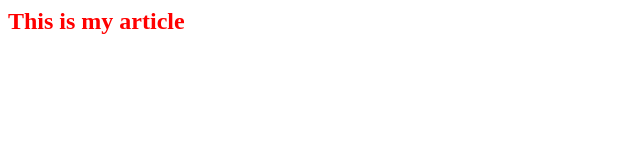
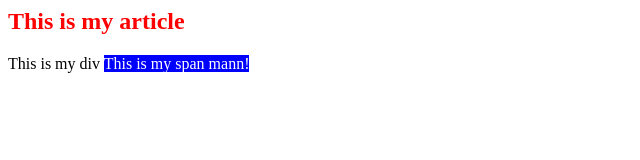
Before and after one commit to estudios-github/gitFacilito, a plain HTML site: page index.html in a window 1280 px wide. Shown: the whole page, without its empty margins (0-640 px from the left). Drawn offline with Linux system fonts and the light colour scheme.

Commit message:
so coloco el span con un color

```diff
--- a/index.html
+++ b/index.html
@@ -3,3 +3,10 @@
 <article>
 	<h1>This is my article</h1>
 </article>
+
+<div>
+	This is my div
+	<span>This is my span mann!</span>
+
+
+</div>
--- a/style.css
+++ b/style.css
@@ -1,3 +1,8 @@
 article{
 	color:red;
 }
+
+span{
+	background: blue;
+	color:white;
+}
```
Also changed, not shown: INFO.txt.
